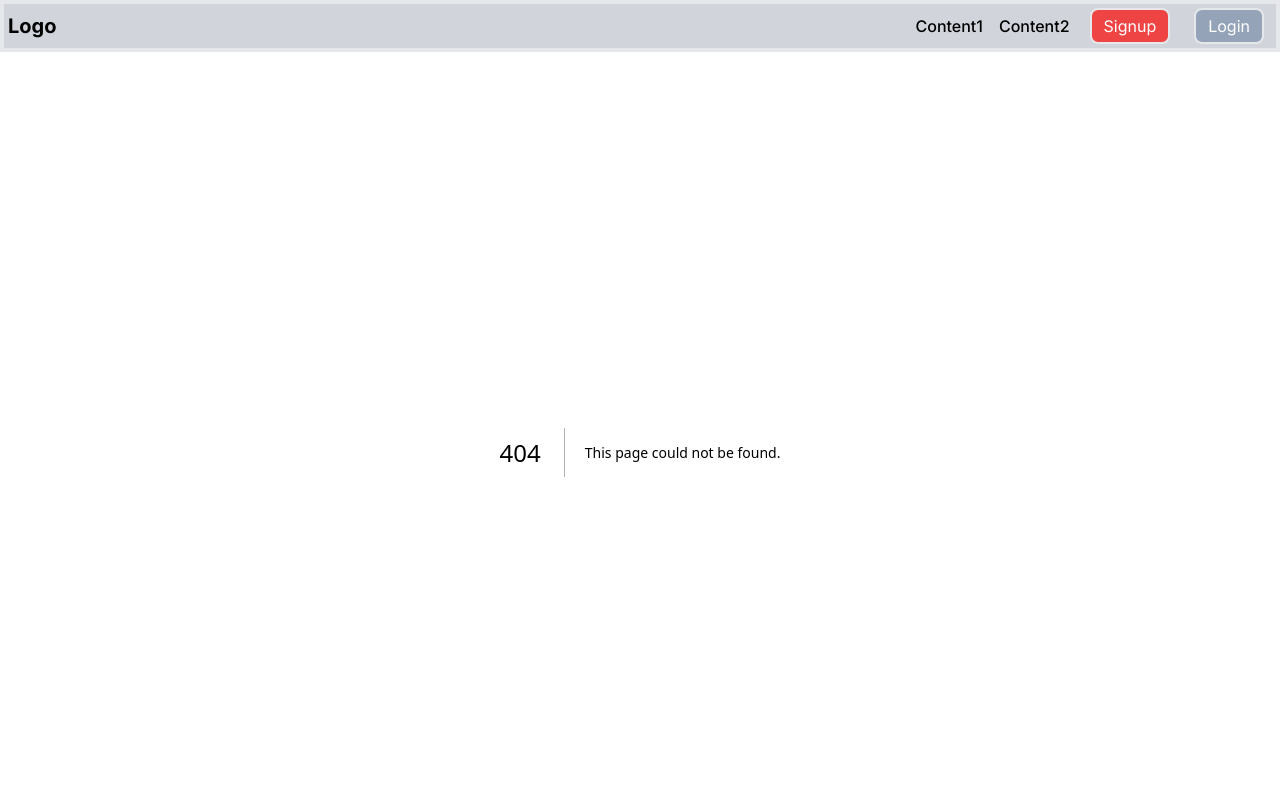
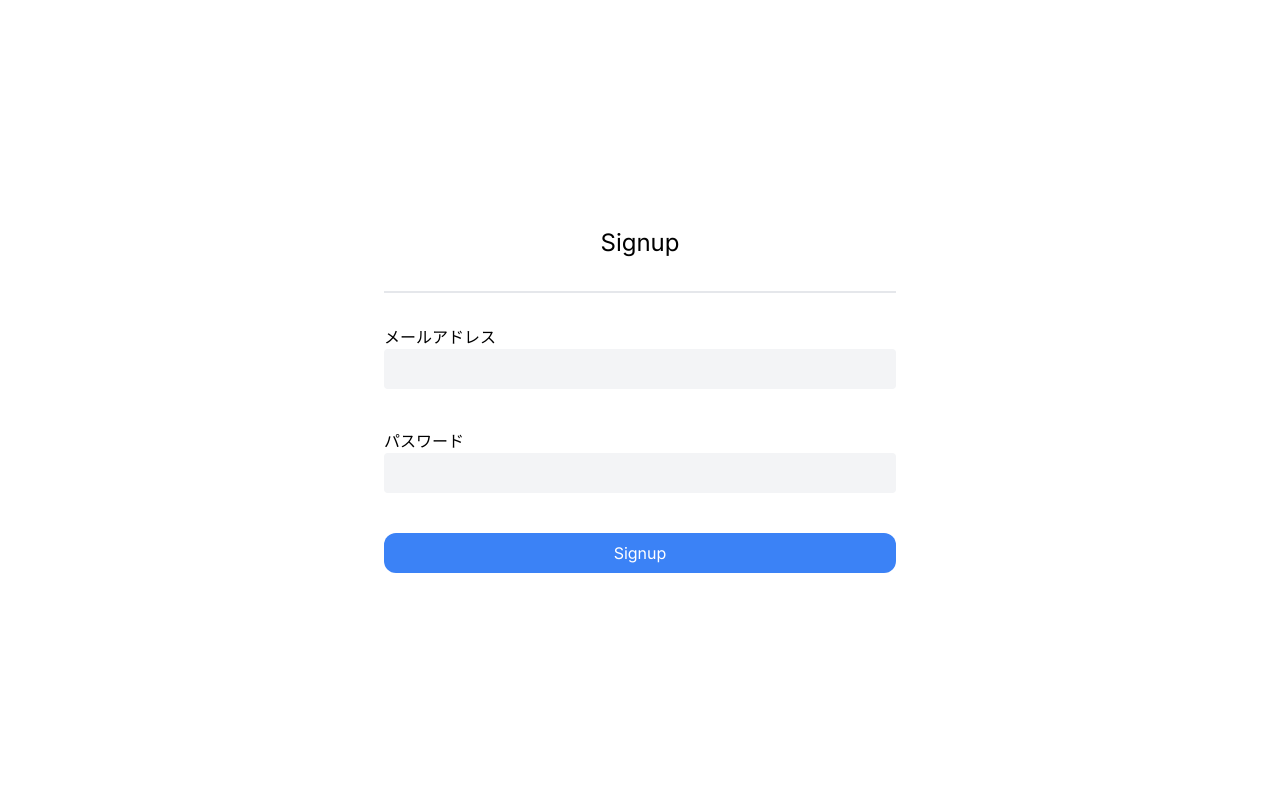
Before and after one commit to tomoyuki65/next13sample, a Next.js app: page /signup in a window 1280 px wide. Before the commit this address had no page. Shown: the top 800 px of the page. Built offline with nearby package versions, Linux system fonts and the light colour scheme.

Commit message:
add signup-page

```diff
--- a/package.json
+++ b/package.json
@@ -22,6 +22,7 @@
     "react": "18.2.0",
     "react-burger-menu": "^3.0.9",
     "react-dom": "18.2.0",
+    "react-hook-form": "^7.46.1",
     "react-scroll": "^1.8.9",
     "tailwindcss": "3.3.3",
     "typescript": "5.2.2"
--- /dev/null
+++ b/src/app/signup/page.tsx
@@ -0,0 +1,61 @@
+'use client'
+import { useForm, SubmitHandler } from 'react-hook-form';
+
+// フォームの入力項目
+interface LoginFormInputs {
+  email: string;
+  password: string;
+};
+
+export default function Signup() {
+  const { register, handleSubmit, formState: { errors } } = useForm<LoginFormInputs>();
+
+  // Signupボタンの設定
+  const signup: SubmitHandler<LoginFormInputs> = (formData) => {
+    console.log(formData);
+  };
+
+  return (
+    <main className="flex flex-col justify-center items-center w-full h-screen m-auto">
+      <h1 className="text-2xl mb-8 border-b-2 w-2/3 max-w-lg pb-8 text-center">
+        Signup
+      </h1>
+      <form onSubmit={handleSubmit(signup)}
+        className="grid grid-cols-1 gap-10 w-2/3 max-w-lg"
+      >
+        <div className="flex flex-col">
+          <label htmlFor="email">メールアドレス</label>
+          <input id="email" type="email" className="bg-gray-100 rounded h-10"
+            {...register('email',
+              {
+                required: "メールアドレスを入力して下さい。",
+                maxLength: { value: 319, message: "319文字以下で入力して下さい。" }
+              })
+            }
+          />
+          <span className="text-red-600">
+            {errors.email && errors.email.message}
+          </span>
+        </div>
+        <div className="flex flex-col">
+          <label htmlFor="password">パスワード</label>
+          <input id="password" type="password" className="bg-gray-100 rounded h-10"
+            {...register('password',{
+              required: "パスワードを入力して下さい。",
+              minLength: { value: 6, message: "6文字以上で入力して下さい。" },
+              maxLength: { value: 128, message: "128文字以下で入力して下さい。" }
+              })
+            }
+          />
+          <span className="text-red-600">
+            {errors.password && errors.password.message}
+          </span>
+        </div>
+
+        <button type="submit" className="bg-blue-500 rounded-xl text-white h-10">
+          Signup
+        </button>
+      </form>
+    </main>
+  )
+}
--- a/src/components/common/Header.tsx
+++ b/src/components/common/Header.tsx
@@ -2,9 +2,20 @@
 import BurgerMenu from '@/components/common/BurgerMenu';
 import NextLink from "next/link";
 import { Link as Scroll } from 'react-scroll';
+import { usePathname } from "next/navigation";
 
 export default function Header() {
+  // header表示可否のフラグを設定
+  let headerDisplayFlag = false;
+
+  // TOPページ（/）の場合のみフラグを有効にする
+  const pathName = usePathname()
+  if (pathName == '/') {
+    headerDisplayFlag = true;
+  }
+
   return (
+    <> { headerDisplayFlag &&
     <header className="w-full sticky top-0 bg-gray-100">
       <nav className="p-1 bg-gray-200">
         <div className="hidden md:flex justify-between min-w-3xl bg-gray-300">
@@ -78,5 +89,6 @@ export default function Header() {
         </div>
       </nav>
     </header>
+    } </>
   )
 }
```
Also changed, not shown: 1 other file (tests, documents, lock files or other folders).
